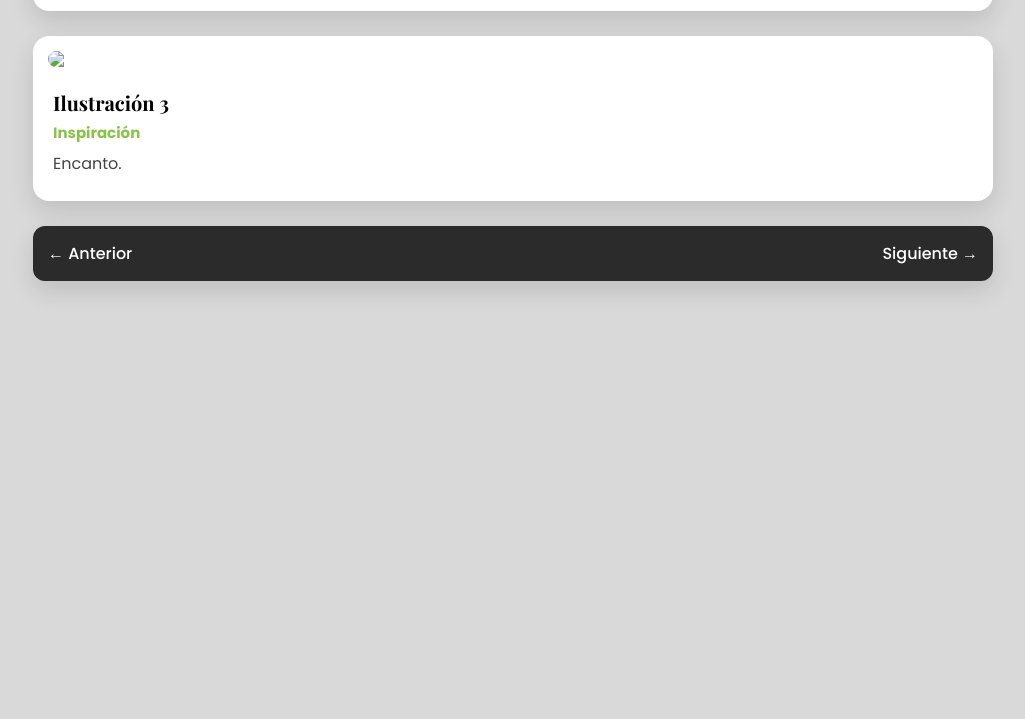
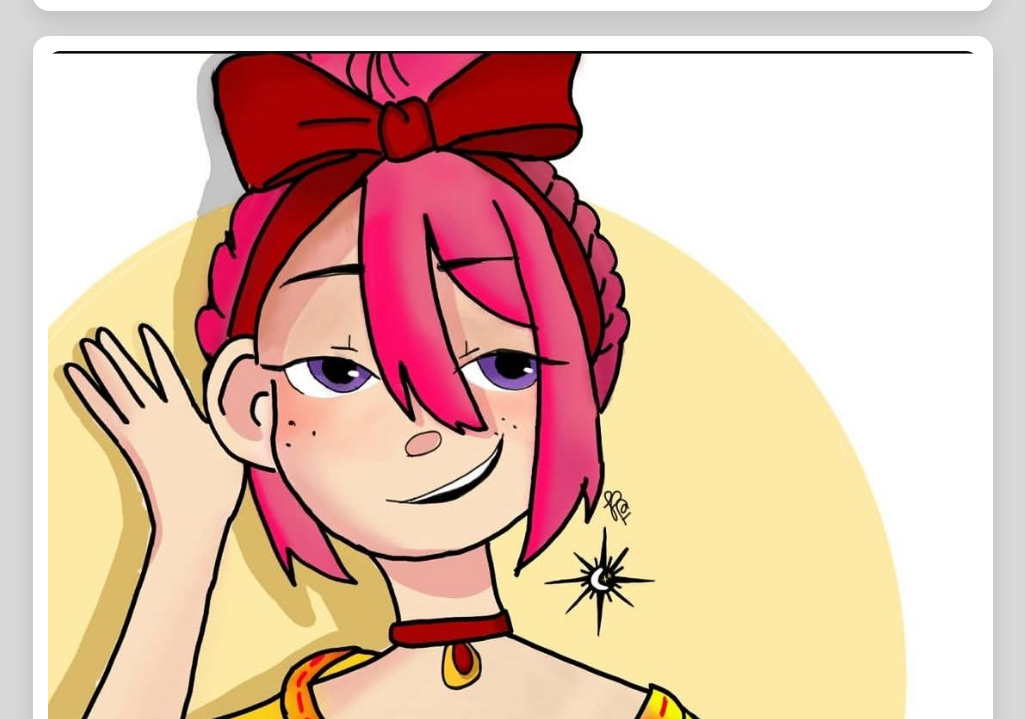
Before and after one commit to Misho120/Des-app-web, a plain HTML site: page 02-maquetacion-cv/portafolios/Portafolio1.html in a window 1280 px wide. Shown: the part 3321-4040 px from the top of the page, without its empty margins (127-1152 px from the left). Before the commit the page ends 3662 px from the top, so only its background shows below. Drawn offline with nearby package versions, Linux system fonts and the light colour scheme.

Commit message:
agregando imagen al portafolio1

```diff
--- a/02-maquetacion-cv/portafolios/Portafolio1.html
+++ b/02-maquetacion-cv/portafolios/Portafolio1.html
@@ -60,7 +60,7 @@
 
 <!-- EVIDENCIA 3 -->
 <div class="project-card">
-<img src="../mg/proyecto1c.jpg" class="project-image">
+<img src="../img/proyecto1c.jpg" class="project-image">
 <div class="project-info">
 <h2>Ilustración 3</h2>
 <h3>Inspiración</h3>
```
